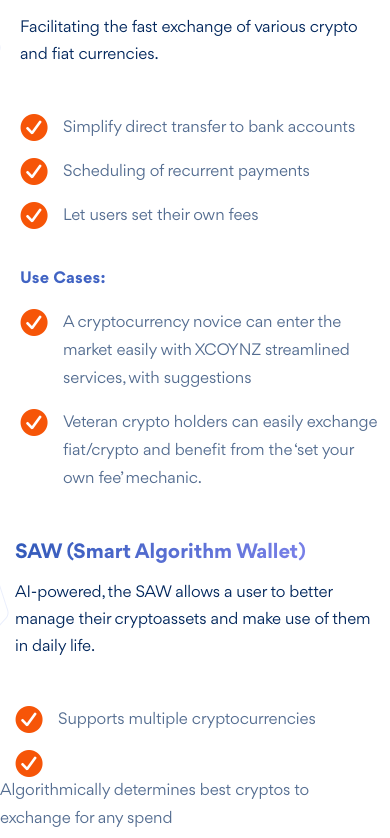
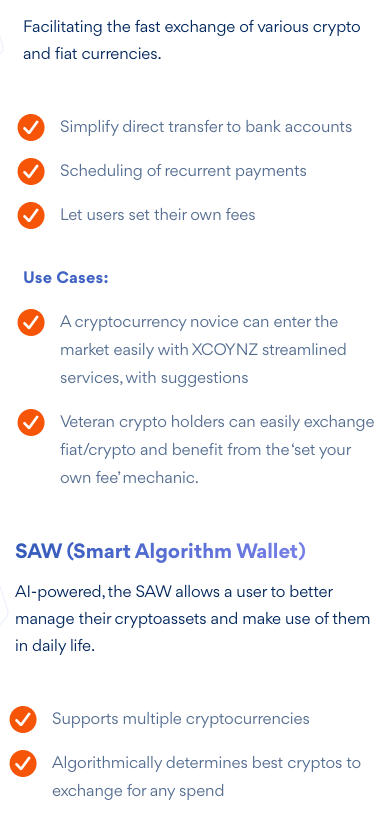
Before and after one commit to cassidypignatello/xcoynz, a React (Create React App) app: page / in a window 390 px wide. Shown: the part 2366-3204 px from the top of the page. Built offline with nearby package versions, Linux system fonts and the light colour scheme.

Commit message:
improves look of Ecosystem Overview products on extra small mobile devices

```diff
--- a/src/components/Overview/EcosystemService.js
+++ b/src/components/Overview/EcosystemService.js
@@ -53,7 +53,8 @@
         <Row style={{ marginTop: '30px' }}>
           <Col
             xs='auto'
-            lg='auto'>
+            lg='auto'
+            className={styles.checkmark}>
             <img src={checkmark} alt='' />
           </Col>
           <Col
@@ -65,7 +66,8 @@
         <Row>
           <Col
             xs='auto'
-            lg='auto'>
+            lg='auto'
+            className={styles.checkmark}>
             <img src={checkmark} alt='' />
           </Col>
           <Col
@@ -77,7 +79,8 @@
         <Row style={{ display: content3Display }}>
           <Col
             xs='auto'
-            lg='auto'>
+            lg='auto'
+            className={styles.checkmark}>
             <img src={checkmark} alt='' />
           </Col>
           <Col
@@ -96,7 +99,8 @@
         <Row>
           <Col
             xs='auto'
-            lg='auto'>
+            lg='auto'
+            className={styles.checkmark}>
             <img src={checkmark} alt='' />
           </Col>
           <Col
@@ -110,7 +114,8 @@
         <Row style={{ display: content5Display }}>
           <Col
             xs='auto'
-            lg='auto'>
+            lg='auto'
+            className={styles.checkmark}>
             <img src={checkmark} alt='' />
           </Col>
           <Col
--- a/src/components/Overview/EcosystemService.module.css
+++ b/src/components/Overview/EcosystemService.module.css
@@ -53,3 +53,14 @@
   padding-left: 0;
   padding-right: 0;
 }
+
+@media (max-width: 576px) {
+  .checkmark {
+    padding-left: 9px;
+    flex-basis: 12%;
+  }
+
+  .content {
+    flex-basis: 84%;
+  }
+}
--- a/src/components/Overview/Overview.js
+++ b/src/components/Overview/Overview.js
@@ -59,7 +59,6 @@
             content2Width='336px'
             content3Display='none'
             content4='Crypto holders can stay informed and move with confidence without heavy research, with SAW insights suggesting best routes for investment, divestment and spend.'
-            content4Width='355px'
             content5Display='none'
             useCaseMarginTop='31px'
           />
@@ -78,9 +77,7 @@
             content2Width='338px'
             content3Display='none'
             content4='An online retailer can increase their customer base by accepting crypto payments with XCOYNZ, without worrying about additional legal obligations.'
-            content4Width='346px'
             content5='Merchants can make use of the instant settlement of fiat to avoid any risk of volatility that comes with crypto acceptance.'
-            content5Width='350px'
             useCaseMarginTop='31px'
           />
           <EcosystemService
@@ -92,12 +89,10 @@
             subtitleHeight='42px'
             subtitle='Contactless payment cards for crypto payments and the withdrawal of fiat from ATMs.'
             content1='User can pre-load crypto assets into a linked wallet and spend them anywhere a traditional card is accepted.'
-            content1Width='356px'
             content2='Cryptocurrency will only replace traditional payment methods when it is established as simple and beneficial to adopt'
             content2Width='338px'
             content3Display='none'
             content4='A crypto-asset holder can enjoy a higher level of liquidity and instant access to crypto assets as fiat equivalent for typical card payments, without having to log into an exchange and process a withdrawal'
-            content4Width='342px'
             content5Display='none'
             useCaseMarginTop='9px'
           />
```
